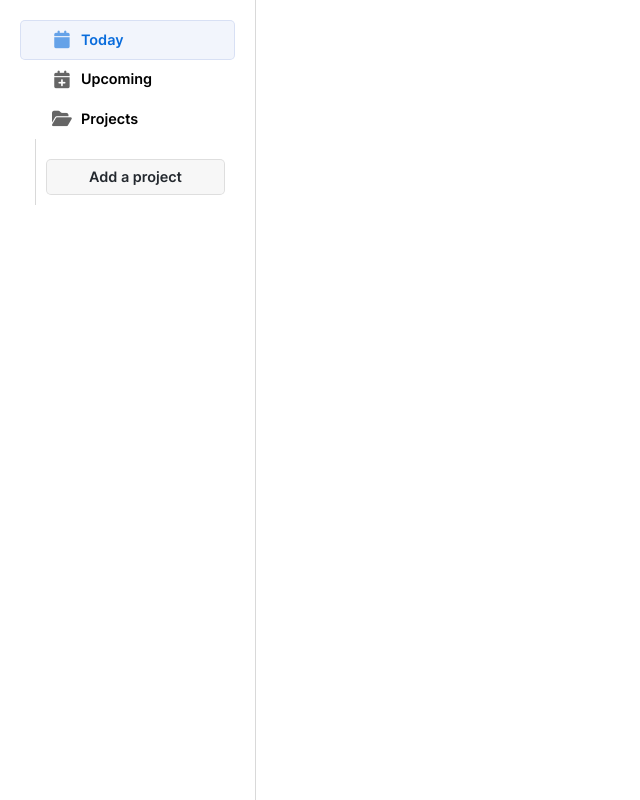
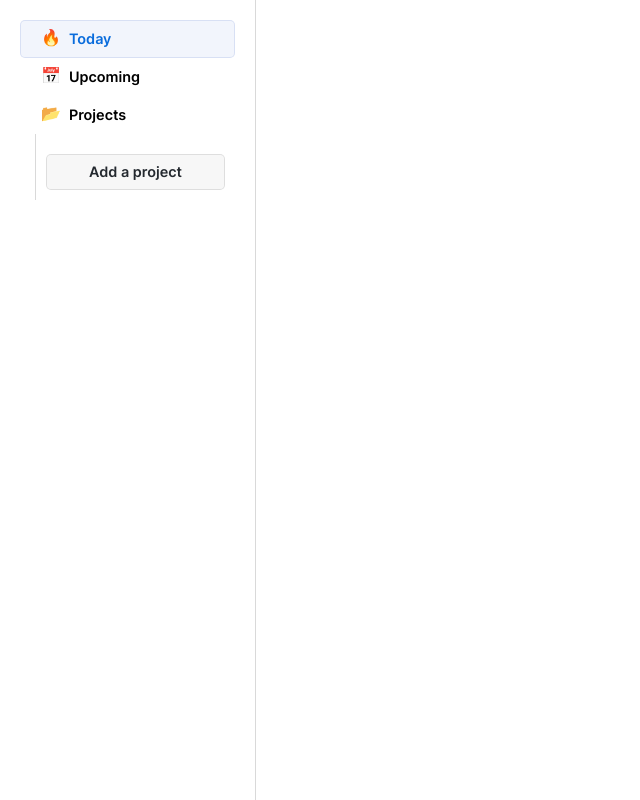
Before and after one commit to trandangduat/todo-list, a plain HTML site: page index.html in a window 1280 px wide. Shown: the whole page, without its empty margins (0-640 px from the left). Drawn offline with Linux system fonts and the light colour scheme.

Commit message:
Replace sidebar icon with unicode character

```diff
--- a/index.html
+++ b/index.html
@@ -9,9 +9,21 @@
 <body>
     <div id = "container">
         <div id = "sidebar">
-            <div class = "label currently-active" id = "today"><a href = "#today"><i class="fa-solid fa-calendar fa-fw"></i>Today</a></div>
-            <div class = "label" id = "upcoming"><a href = "#upcoming"><i class="fa-solid fa-calendar-plus fa-fw"></i>Upcoming</a></div>
-            <div class = "label" id = "projects"><a href = "#projects"><i class="fa-solid fa-folder-open fa-fw"></i>Projects</a></div>
+            <div class = "label currently-active" id = "today">
+                <a href = "#today">
+                    <span class = "unicode-icon">🔥</span>Today
+                </a>
+            </div>
+            <div class = "label" id = "upcoming">
+                <a href = "#upcoming">
+                    <span class = "unicode-icon">📅</span>Upcoming
+                </a>
+            </div>
+            <div class = "label" id = "projects">
+                <a href = "#projects">
+                    <span class = "unicode-icon">📂</span>Projects
+                </a>
+            </div>
             <ul class = "dropdown" style = "display: block;animation: fadeInSlideDown 200ms forwards;">
                 <li id = "create-new-project" class = "btn neutral">Add a project</li>
             </ul>
```
Also changed, not shown: bundle.js.
